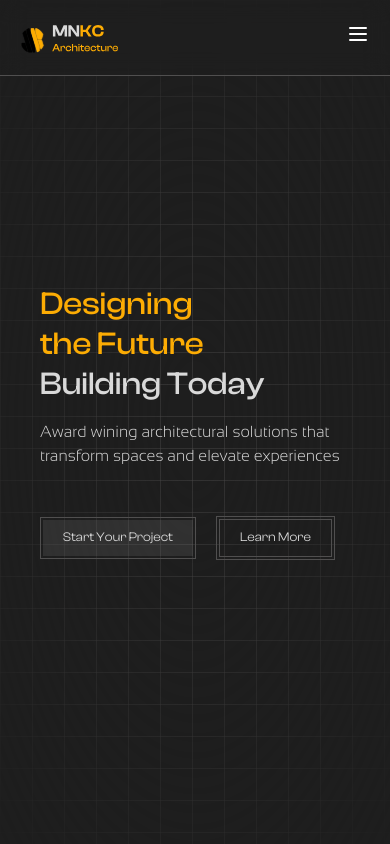
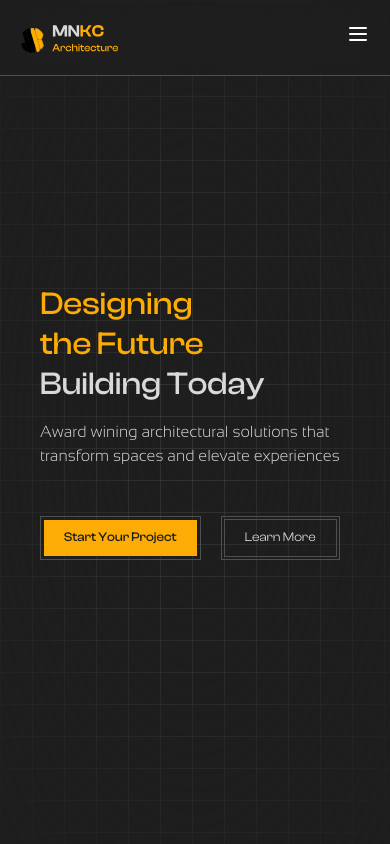
Before and after one commit to rainndev/MNKC-Architecture, a React (Vite) app: page / in a window 390 px wide. Shown: the top 844 px of the page. Built offline with nearby package versions, Linux system fonts and the light colour scheme.

Commit message:
style: update button styles in Hero section for improved visibility and aesthetics

```diff
--- a/src/sections/Hero.tsx
+++ b/src/sections/Hero.tsx
@@ -45,8 +45,8 @@ const Hero = () => {
             {/* buttons */}
 
             <a href="https://www.facebook.com/MNKCArchitecture" target="_blank">
-              <div className="inline-block border border-[#504F4F]">
-                <button className="group relative m-[2px] cursor-pointer overflow-hidden bg-[#D9D9D9]/10 px-5 py-2 font-[ClashDisplay] text-[clamp(.8rem,2vw,1rem)] font-normal text-[#D9D9D9]">
+              <div className="group inline-block border border-[#504F4F]">
+                <button className="relative m-[3px] cursor-pointer overflow-hidden bg-[#FCAC04] px-5 py-2 font-[ClashDisplay] text-[clamp(.8rem,2vw,1rem)] font-medium text-[#1E1E1E]">
                   <span className="z-10 transition-colors duration-300 ease-in-out">
                     Start Your Project
                   </span>
```
